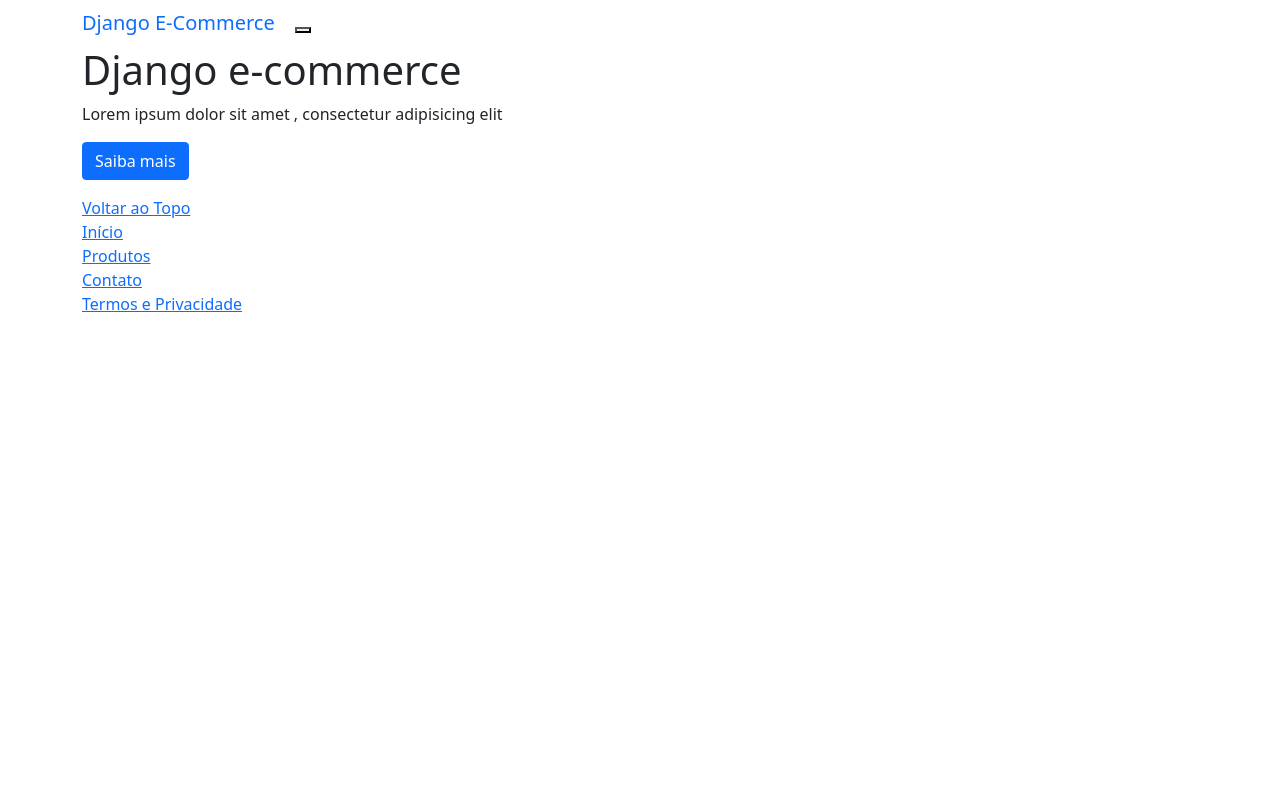
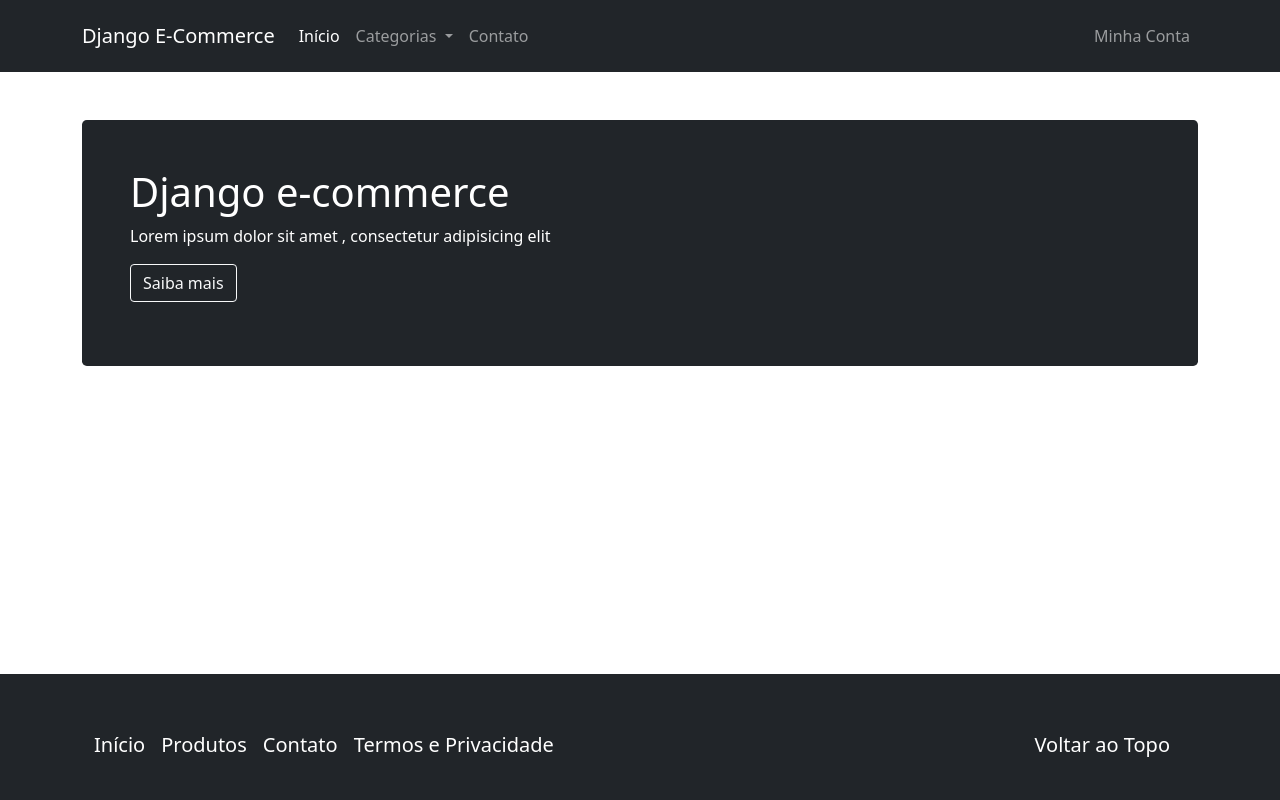
Before and after one commit to Flaviohmm/E-Commerce-Django, a Django app: page / in a window 1280 px wide. Run offline with Django 3.2, Linux system fonts and the light colour scheme; some libraries are stand-ins or nearby versions.

Commit message:
Trabalhando com Arquivos Estaticos

```diff
--- a/core/templates/index.html
+++ b/core/templates/index.html
@@ -5,52 +5,52 @@
     <meta charset="UTF-8">
     <meta http-equiv="X-UA-Compatible" content="IE=edge">
     <meta name="viewport" content="width=device-width, initial-scale=1.0">
-    <link rel="stylesheet" href="{% static 'bootstrap/css/bootstrap.css' %}">
+    <link rel="stylesheet" href="{% static 'bootstrap/css/bootstrap.min.css' %}">
     <title>Django E-Commerce</title>
 </head>
 <body>
-    <div class="navbar navbar-default navbar-fixed-top">
+    <nav class="navbar navbar-expand-lg navbar-dark bg-dark">
         <div class="container">
             <div class="navbar-header">
                 <a href="" class="navbar-brand">Django E-Commerce</a>
-                <button class="navbar-toggle" type="button" data-toggle="collapse" data-target="#navbar-main">
-                    <span class="icon-bar"></span>
-                    <span class="icon-bar"></span>
-                    <span class="icon-bar"></span>
+                <button class="navbar-toggler" type="button" data-bs-toggle="collapse"
+                    data-bs-target="#navbarNavDropdown" aria-controls="navbarNavDropdown" aria-expanded="false"
+                    aria-label="Toggle navigation">
+                        <span class="navbar-toggler-icon"></span>
                 </button>
             </div>
-            <div class="navbar-collapse collapse" id="navbar-main">
-                <ul class="nav navbar-nav">
-                    <li>
-                        <a href="#">Início</a>
+            <div class="collapse navbar-collapse" id="navbarNavDropdown">
+                <ul class="nav navbar-nav me-auto mb-2 mb-lg-0">
+                    <li class="nav-item">
+                        <a class="nav-link active" aria-current="page" href="#">
+                            Início
+                        </a>
                     </li>
-                    <li class="dropdown">
-                        <a
-                            class="dropdown-toggle"
-                            data-toggle="dropdown"
-                            href="#"
-                            id="download"
-                        >
+                    <li class="nav-item dropdown">
+                        <a class="nav-link dropdown-toggle" href="#" id="navbarDropdownMenuLink"
+                        role="button" data-bs-toggle="dropdown" aria-expanded="false">
                             Categorias <span class="caret"></span>
                         </a>
-                        <ul class="dropdown-menu" aria-labelledby="download">
-                            <li><a href="">Notebooks</a></li>
-                            <li><a href="">Acessórios</a></li>
-                            <li><a href="">Celulares</a></li>
+                        <ul class="dropdown-menu" aria-labelledby="navbarDropdownMenuLink">
+                            <li><a class="dropdown-item" href="#">Notebooks</a></li>
+                            <li><a class="dropdown-item" href="#">Acessórios</a></li>
+                            <li><a class="dropdown-item" href="#">Celulares</a></li>
                         </ul>
                     </li>
-                    <li>
-                        <a href="contact.html">Contato</a>
+                    <li class="nav-item">
+                        <a class="nav-link" href="contact.html">Contato</a>
                     </li>
                 </ul>
-                <ul class="nav navbar-nav navbar-right">
-                    <li><a href="#">Minha Conta</a></li>
-                </ul>
+                <span class="navbar-text">
+                    <ul class="nav navbar-nav">
+                        <li><a class="nav-link" href="#">Minha Conta</a></li>
+                    </ul>
+                </span>
             </div>
         </div>
-    </div>
-    <div class="container">
-        <div class="jumbotron page-header">
+    </nav>
+    <div class="container py-5">
+        <div class="h-100 p-5 text-white bg-dark rounded-3">
             <h1>{{ title|capfirst }}</h1>
             <p>
                 {% for item in texts %}
@@ -61,24 +61,31 @@
                 {% endfor %}
             </p>
             <p>
-                <a class="btn btn-primary">Saiba mais</a>
+                <a class="btn btn-outline-light">Saiba mais</a>
             </p>
         </div>
-        <footer>
-            <div class="row">
-                <div class="col-lg-12">
-                    <ul class="list-unstyled">
-                        <li class="pull-right">
-                            <a href="#top">Voltar ao Topo</a>
-                        </li>
-                        <li><a href="">Início</a></li>
-                        <li><a href="">Produtos</a></li>
-                        <li><a href="">Contato</a></li>
-                        <li><a href="">Termos e Privacidade</a></li>
-                    </ul>
-                </div>
-            </div>
-        </footer>
     </div>
+    <footer class="bg-dark text-center text-white fixed-bottom">
+        <div class="container p-4 pb-0">
+            <section class="mb-4">
+                <p class="d-flex justify-content-center align-items-center">
+                    <nav class="navbar navbar-expand-lg navbar-dark bg-dark">
+                        <ul class="nav navbar-nav me-auto mb-2 mb-lg-0">
+                            <li class="nav-item"><a class="navbar-brand" href="">Início</a></li>
+                            <li class="nav-item"><a class="navbar-brand" href="">Produtos</a></li>
+                            <li class="nav-item"><a class="navbar-brand" href="">Contato</a></li>
+                            <li class="nav-item"><a class="navbar-brand" href="">Termos e Privacidade</a></li>
+                        </ul>
+                        <span class="navbar-text">
+                            <ul class="nav navbar-nav">
+                                <li class="nav-item"><a class="navbar-brand" href="#">Voltar ao Topo</a></li>
+                            </ul>
+                        </span>
+                    <nav>
+                </p>
+            </section>
+        </div>
+    </footer>
+    <script src="{% static 'bootstrap/js/bootstrap.min.js' %}"></script>
 </body>
 </html>
```
Also changed, not shown: djangoecommerce/settings.py (+7 -1 lines).
